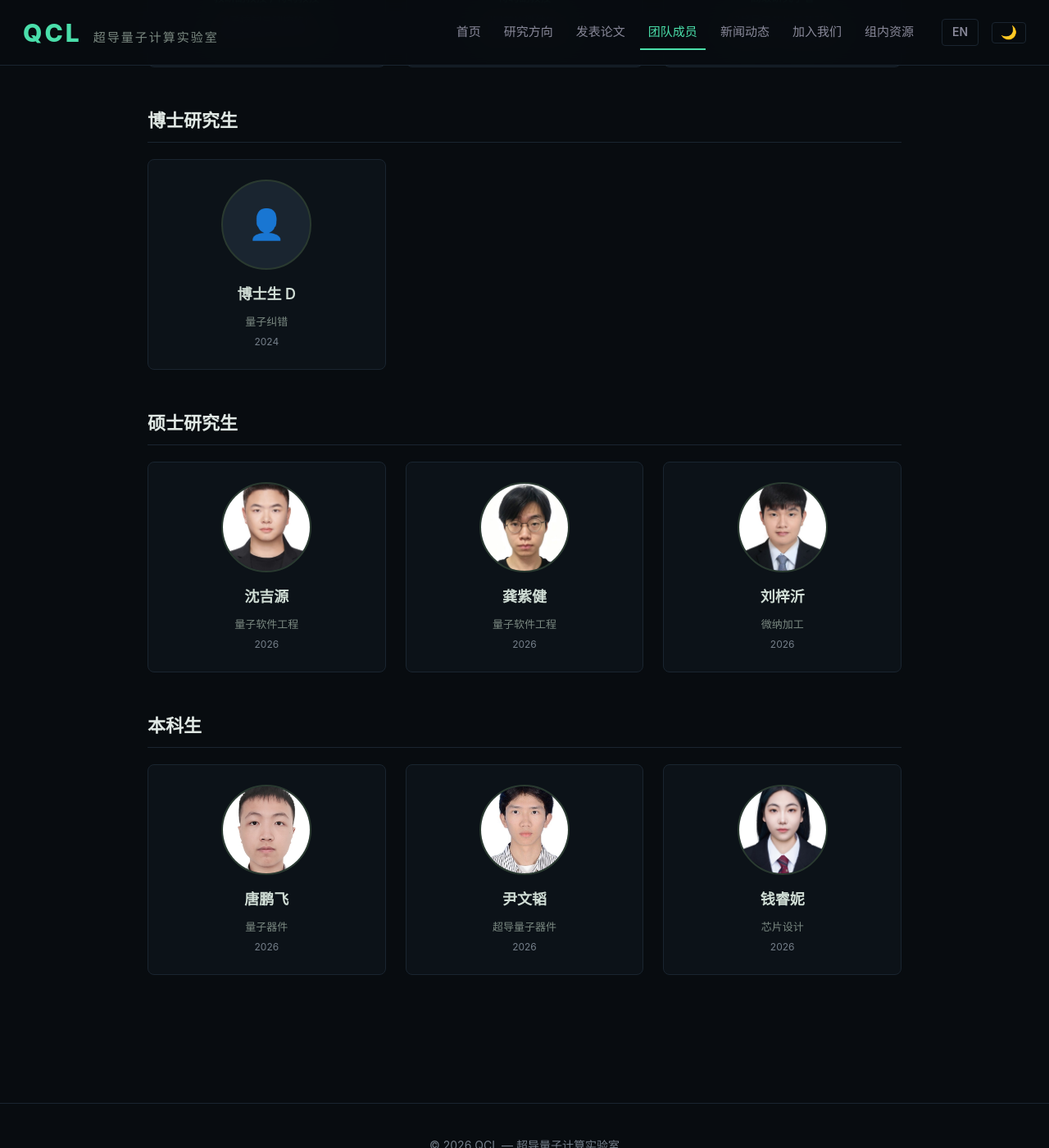
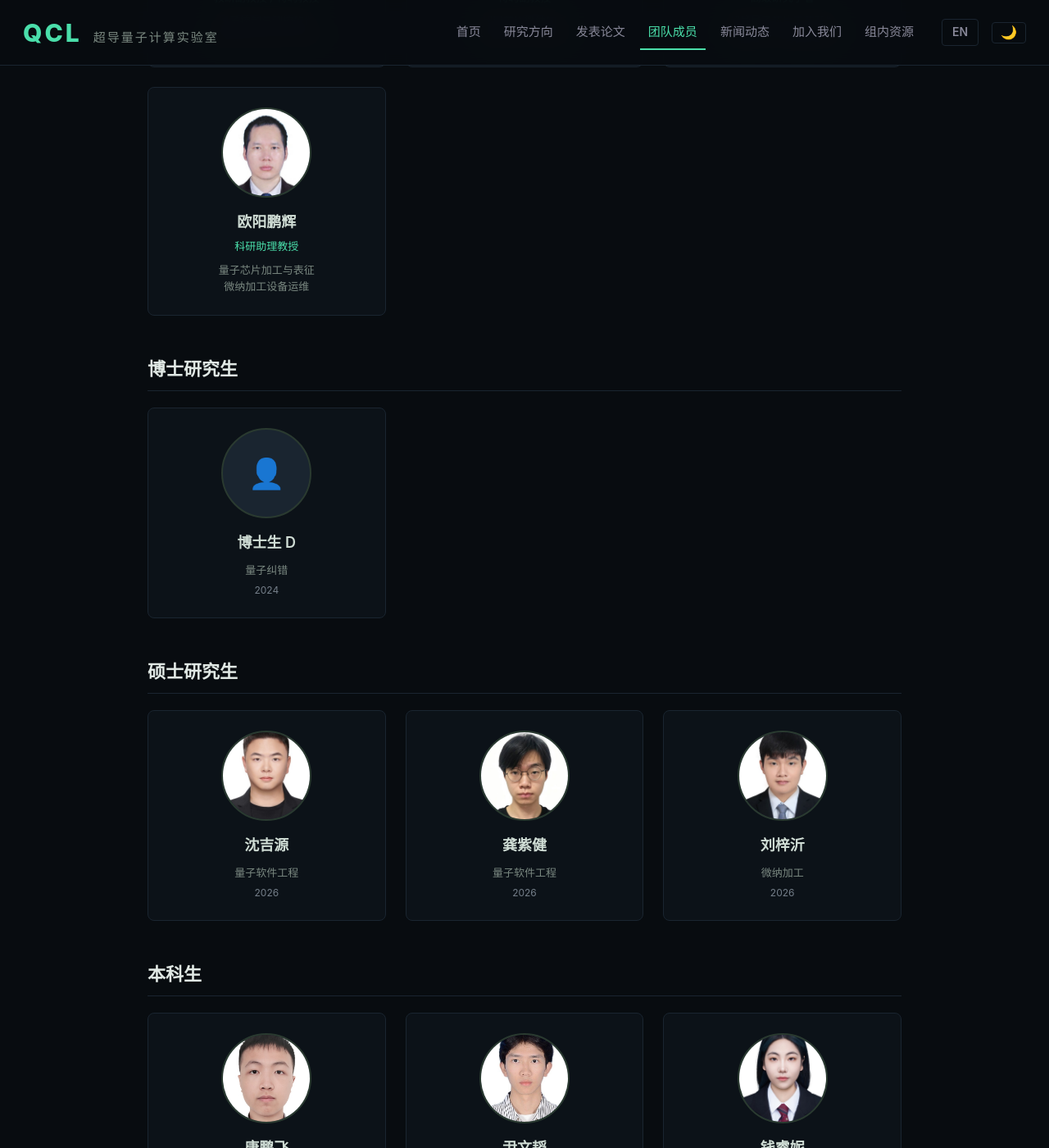
Before and after one commit to QCL-SUAT/qcl-suat.github.io, a Jekyll site: the page built from team.html, in a window 1280 px wide and 1400 px high, scrolled down 459 px. Shown: the whole window at 82% size. Built offline with Jekyll 4.4.1, drawn with Linux system fonts in a browser that asks for light colours.

Commit message:
content: 团队页新增科研助理教授欧阳鹏辉（量子芯片加工与表征方向，附证件照），尹文韬方向改为量子应用

```diff
--- a/_data/team.yml
+++ b/_data/team.yml
@@ -28,6 +28,15 @@
   research: "超导量子芯片工艺开发<br/>版图设计与倒装焊封装"
   research_en: "Superconducting chip process development<br/>Layout design &amp; flip-chip packaging"
   email: "hujingjing@suat-sz.edu.cn"
+
+- name: "欧阳鹏辉"
+  name_en: "Penghui Ouyang"
+  category: "faculty"
+  role: "科研助理教授"
+  role_en: "Research Assistant Professor"
+  photo: "/assets/img/team/ouyangph.jpg"
+  research: "量子芯片加工与表征<br/>微纳加工设备运维"
+  research_en: "Quantum chip fabrication &amp; characterization<br/>Micro-nano fabrication equipment operation &amp; maintenance"
 
 - name: "博士生 D"
   name_en: "PhD Student D"
@@ -73,8 +82,8 @@
   name_en: "Wentao Yin"
   category: "undergrad"
   photo: "/assets/img/team/yinwt.jpg"
-  research: "超导量子器件"
-  research_en: "Superconducting Quantum Devices"
+  research: "量子应用"
+  research_en: "Quantum Applications"
   year: 2026
 
 - name: "钱睿妮"
```
Also changed, not shown: assets/img/team/ouyangph.jpg (added).
